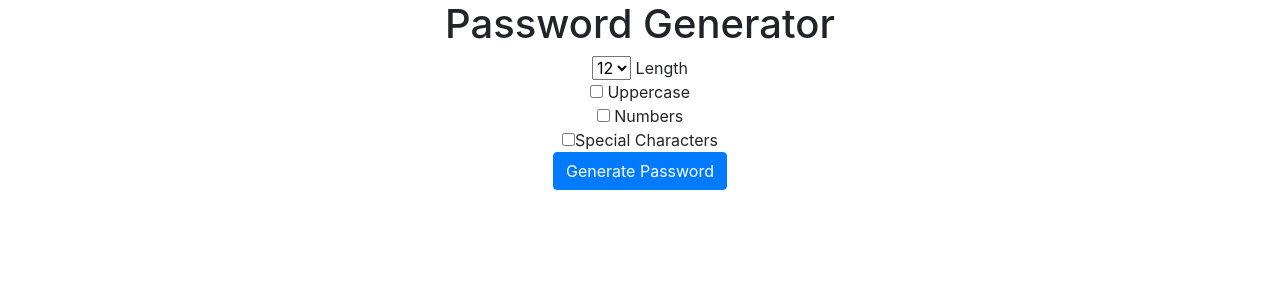
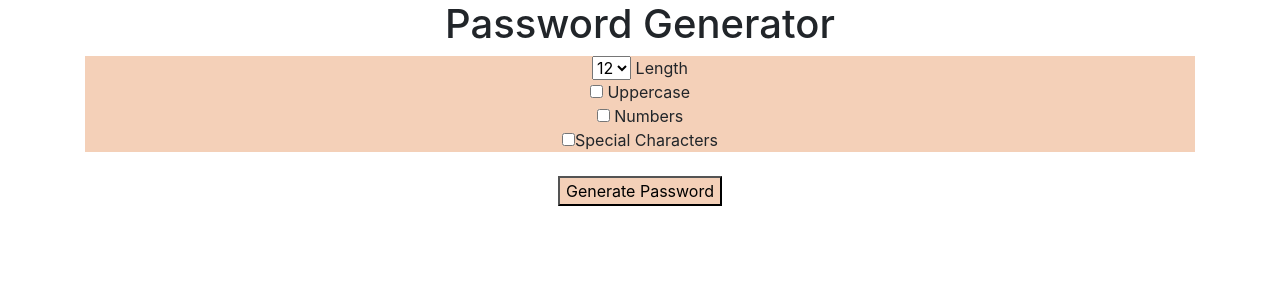
Before and after one commit to wenxinfang5252/django-password-generator, a Django app: page / in a window 1280 px wide. Shown: the top 300 px of the page. Run offline with Django 3.2, Linux system fonts and the light colour scheme; some libraries are stand-ins or nearby versions.

Commit message:
change color

```diff
--- a/generator/templates/generator/home.html
+++ b/generator/templates/generator/home.html
@@ -4,6 +4,7 @@
 <h1>Password Generator</h1>
 
 <form action = '{% url 'password' %}'> <!-- specify which the page it goes to next ->redirects to url file -> find paths with the name password->views.password->password.html -->
+ <div style="background-color: #f4d0b8 ;">
  <select name = "length">
    <option value = '6'>6</option>
    <option value = '7'>7</option>
@@ -22,7 +23,8 @@
  <br>
  <input type = 'checkbox' name = 'special'>Special Characters
  <br>
-
- <input type = 'submit' value = 'Generate Password' class = 'btn btn-primary'>
+</div>
+<br>
+ <input type = 'submit' value = 'Generate Password' style="background-color: #f4d0b8 ;" >
 </form>
 </div>
--- a/password_generator/urls.py
+++ b/password_generator/urls.py
@@ -15,7 +15,7 @@ Including another URLconf
 """
 #from django.contrib import admin
 from django.urls import path
-from generator import views
+from generator import views #indicates the views
 
 urlpatterns = [
     #path('admin/', admin.site.urls), #if someone types this, it will direct to that page; this one is default set
```
